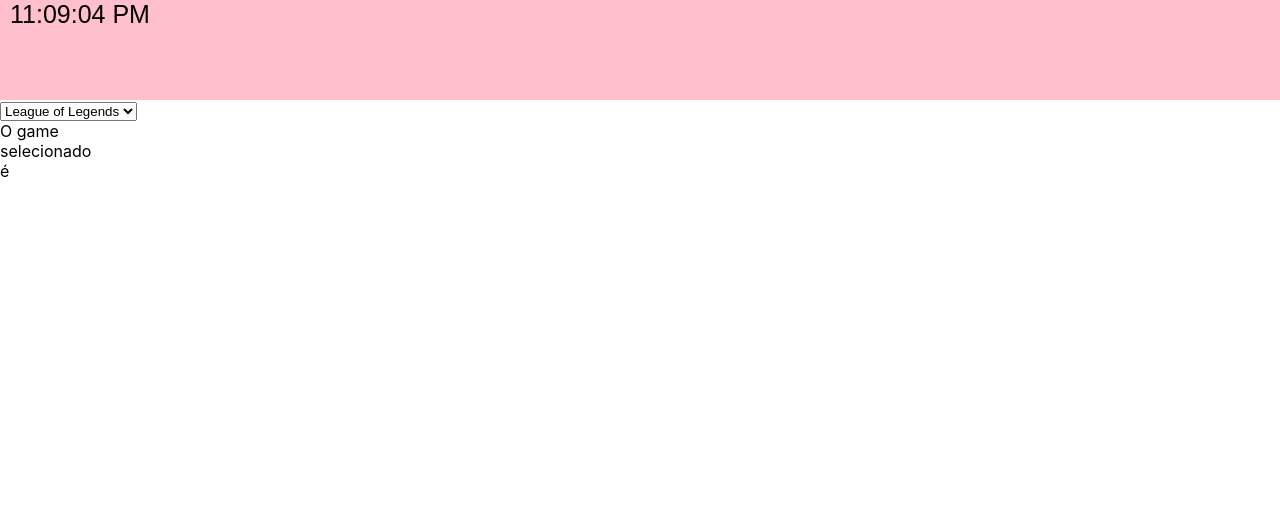
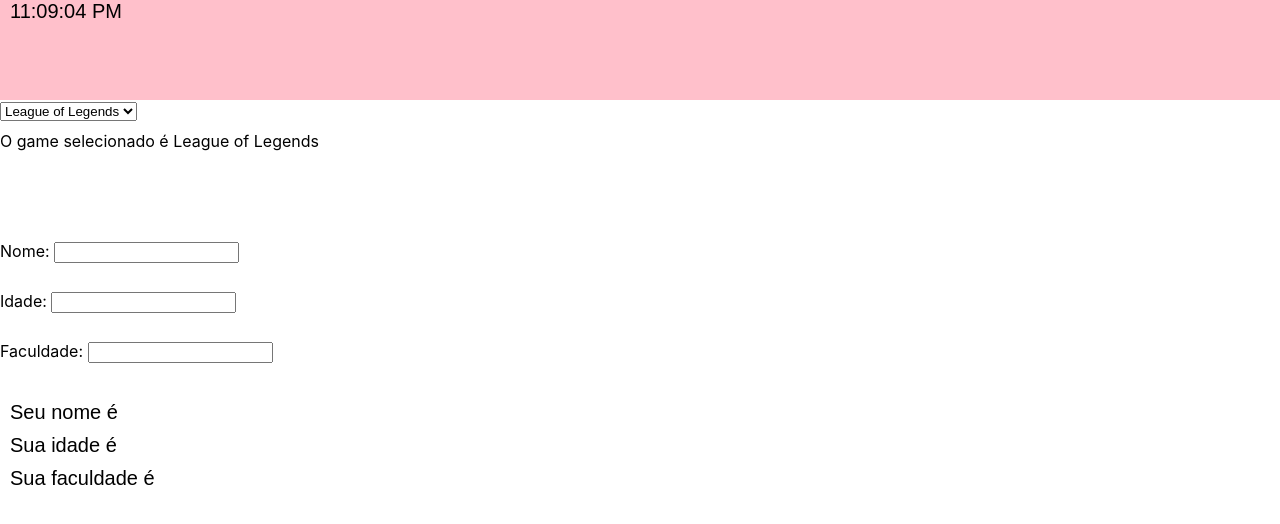
Before and after one commit to VitorVitima/ReactPratica, a React (Create React App) app: page / in a window 1280 px wide. Shown: the top 524 px of the page. Built offline with nearby package versions, Linux system fonts and the light colour scheme.

Commit message:
app bugado

```diff
--- a/src/componentes/body/body.js
+++ b/src/componentes/body/body.js
@@ -8,10 +8,12 @@ import List3 from './list/List3.jsx';
 import Sc from './screenColor/SC.jsx';
 //pt2
 import Select1 from './select/Test01.jsx';
+import Input2 from './input/input2.jsx';
 function Sla(props) {
     return(
         <>
             <Select1></Select1>
+            <Input2></Input2>
         </>
     )
 }
--- /dev/null
+++ b/src/componentes/body/input/css/style2.css
@@ -0,0 +1,12 @@
+div#nomeInput2, #idadeInput2, #faculdadeInput2{
+    width: 500px;
+    height: 50px;
+}
+p{
+    width: 500px;
+    font-size: 20px;
+}
+span{
+    margin: 10px 0px;
+    display: block;
+}
--- /dev/null
+++ b/src/componentes/body/input/input2.jsx
@@ -0,0 +1,40 @@
+import { useState } from "react";
+import './css/style2.css';
+function Input2(){
+    const [form, setForm] = useState({'nome':'', 'idade':'', 'faculdade':''});
+    return(
+        <>
+            <div>
+                <div id="nomeInput2">
+                    <label>Nome: </label>
+                    <input type='text' onChange={(e)=>setForm(e.target.value).nome}></input>
+                </div>
+                <div id="idadeInput2">
+                    <label>Idade: </label>
+                    <input type="number"
+
+                    />
+                </div>
+                <div id="faculdadeInput2">
+                    <label>Faculdade: </label>
+                    <input
+                        type='text'
+                    >
+                    </input>
+                </div>
+                <p>
+                    <span>
+                        Seu nome é {form.nome}
+                    </span>
+                    <span>
+                        Sua idade é {form.idade}
+                    </span>
+                    <span>
+                        Sua faculdade é {form.faculdade}
+                    </span>
+                </p>
+            </div>
+        </>
+    )
+}
+export default Input2;
--- a/src/componentes/body/select/Test01.jsx
+++ b/src/componentes/body/select/Test01.jsx
@@ -1,28 +1,24 @@
 import {useState} from 'react';
+import './css.css'
 function Select01(){
-    const [game, setGame] = useState()
-    const optionSelected = () =>{
-        const allOptions = [...document.querySelector('option')];
-        allOptions.map((el)=>{
-            if(el.selected == true){
-                return setGame(el.value);
-            }
-        })
+    const [game, setGame] = useState('League of Legends')
+    const optionSelected = (e) =>{
+        return setGame(e.target.value);
     }
     return(
-        <>
+        <section>
             <select
-                onClick={(e)=>{optionSelected()}}
+                onClick={(e)=>{optionSelected(e)}}
             >
-                <option value='Lol'>League of Legends</option>
-                <option value='FF'>Free Fire</option>
-                <option value='Dota2'>Dota 2</option>
-                <option value='GOD'>God of War</option>
+                <option value='League of Legends'>League of Legends</option>
+                <option value='Free Fire'>Free Fire</option>
+                <option value='Dota 2'>Dota 2</option>
+                <option value='God of War'>God of War</option>
             </select>
-            <div>
+            <div id='divGames'>
                 O game selecionado é {game}
             </div>
-        </>
+        </section>
     )
 }
 export default Select01;
--- /dev/null
+++ b/src/componentes/body/select/css.css
@@ -0,0 +1,7 @@
+section{
+    width: 500px;
+}
+div#divGames{
+    width: 100%;
+    margin: 10px 0px;
+}
```
Also changed, not shown: src/componentes/body/screenColor/SC.jsx (+1 -6 lines).
